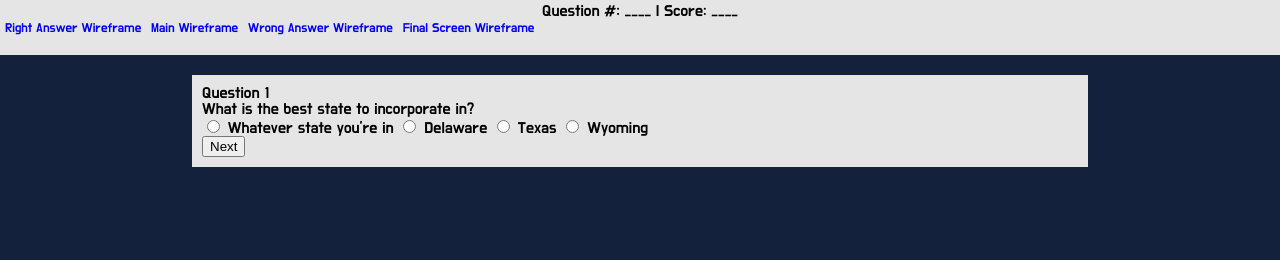
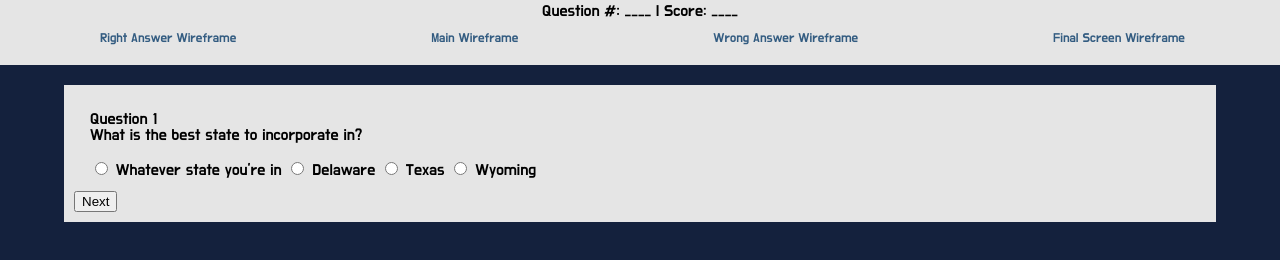
Before and after one commit to Cornelius-Wang/quiz-app, a plain HTML site: page question.html in a window 1280 px wide. Shown: the part 52-312 px from the top of the page. Drawn offline with nearby package versions, Linux system fonts and the light colour scheme.

Commit message:
more styling changes

```diff
--- a/main.css
+++ b/main.css
@@ -34,21 +34,52 @@ header h1 {
 
 }
 
+header nav {
+
+    display: flex;
+    justify-content: center;
+
+}
+
 header nav a {
 
     text-decoration: none;
     padding-left: 5px;
     font-size: small;
     margin: 0 auto;
+    color: #335c81;
+    padding-top: 1em;
+
 
 }
 
+header nav a:hover {
+
+    color: #14213D;
+
+}
+
+
+
 fieldset {
 
-    width: 70%;
+    width: 90%;
     padding: 10px;
     margin: 0 auto;
     background-color: #e5e5e5;
+
+}
+
+button {
+
+    margin-top: 1em;
+
+
+}
+
+.choice {
+
+    padding-left: 1em;
 
 }
 
@@ -59,7 +90,10 @@ fieldset {
 
 }
 
-button {
+.textc {
 
+    display: flex;
+    flex-direction: column;
+    padding: 1em;
 
 }
--- a/question.html
+++ b/question.html
@@ -31,7 +31,7 @@
                <h2>Question 1</h2>
                <p>What is the best state to incorporate in?</p>
            </div>
-           <div>
+           <div class="choice">
                <form id='js-questions'>
                     <input type='radio' name='choice' id='option1' value='incorrect'>
                         <label for="option1">Whatever state you're in</label>
```
Also changed, not shown: final.html (+1 -1 lines).
